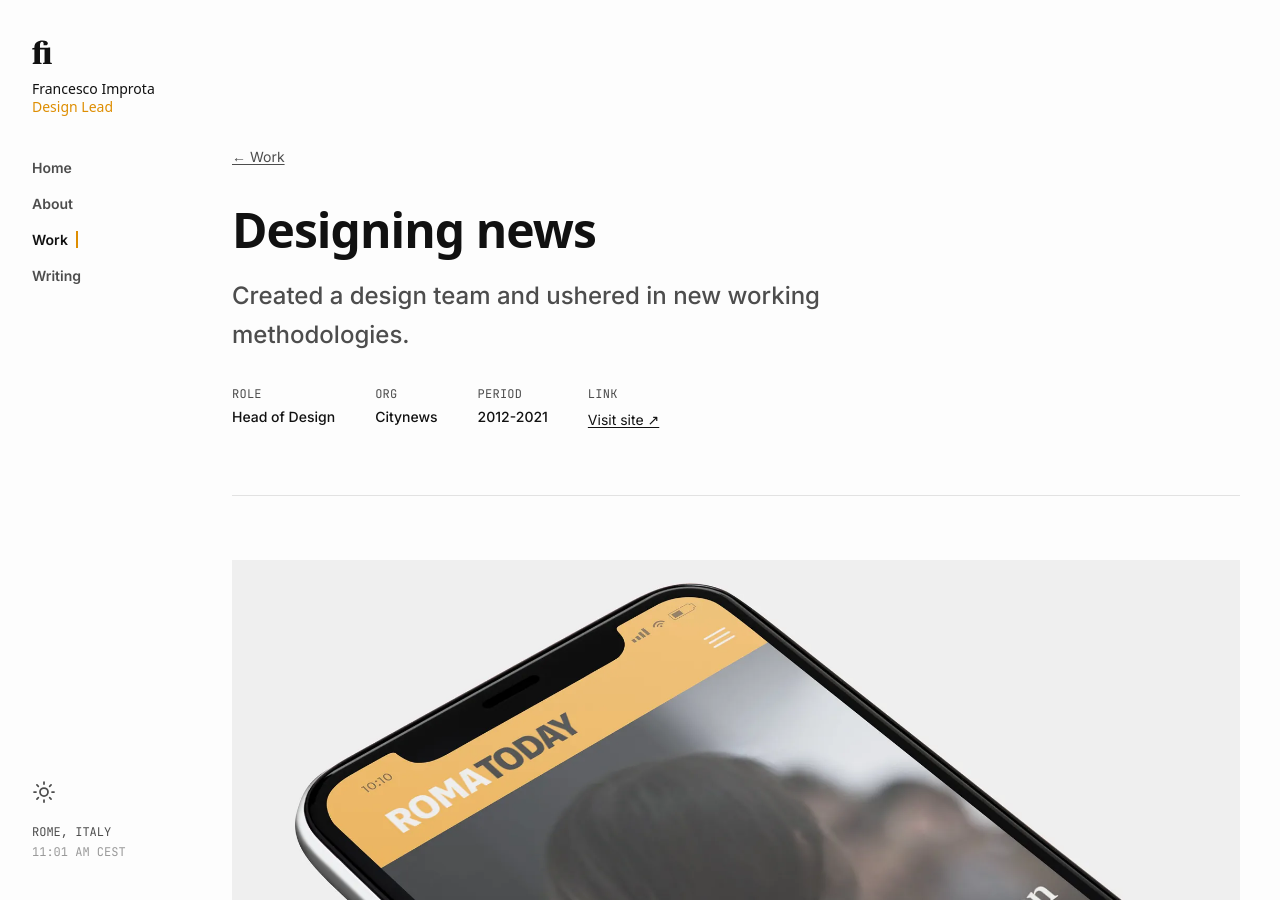
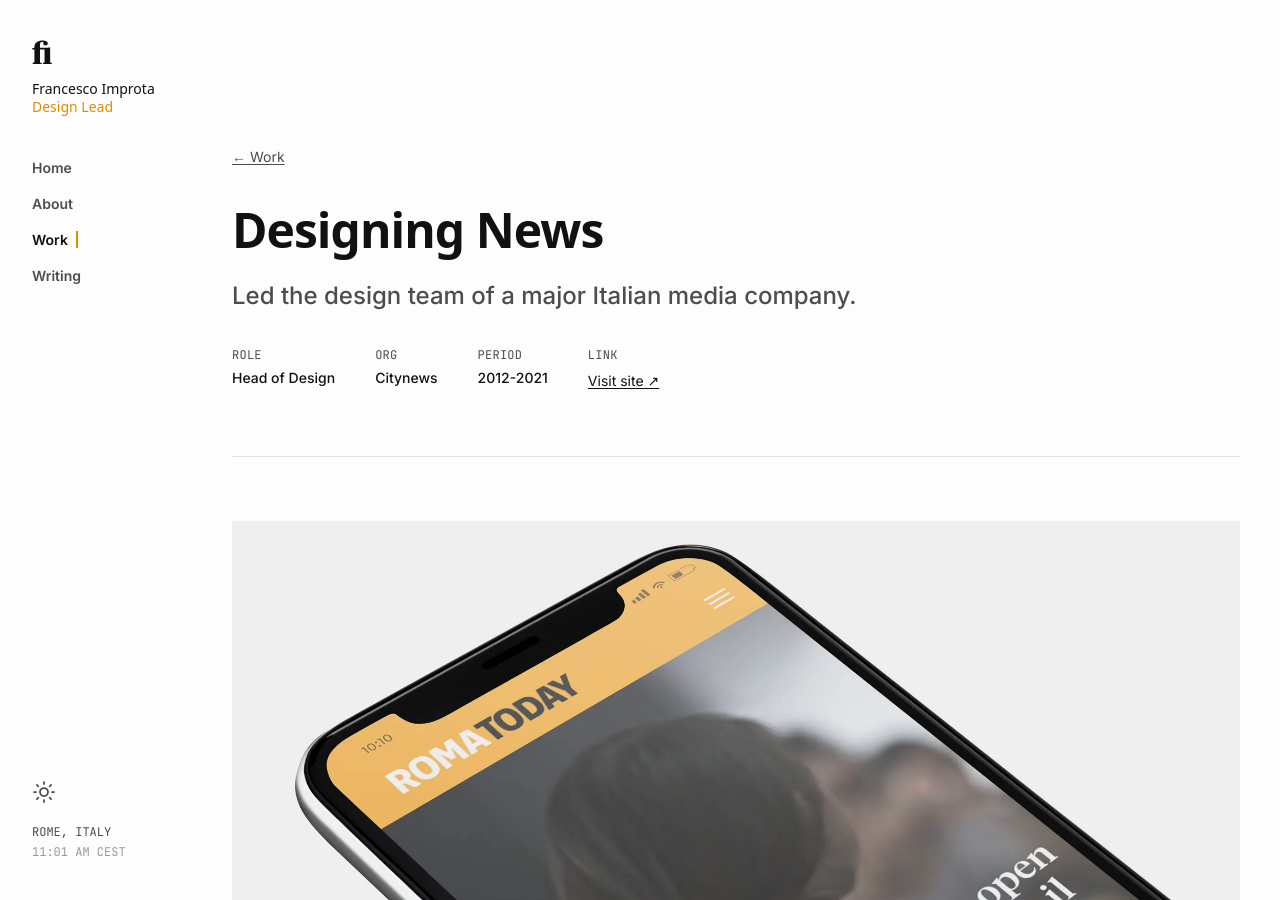
Before and after one commit to zetareticoli/fi, a Jekyll site: the page built from _work/citynews/index.md, in a window 1280 px wide and 900 px high. Built offline with Jekyll 4.4.1, drawn with Linux system fonts in a browser that asks for light colours; some web fonts are replaced.

Commit message:
refactor: update Citynews case study title and overview for enhanced clarity; emphasize leadership role and design methodologies

```diff
--- a/_work/citynews/index.md
+++ b/_work/citynews/index.md
@@ -1,8 +1,8 @@
 ---
 layout: work
-title: Designing news
+title: Designing News
 cover: "/img/work/citynews/citynews-cover.webp"
-overview: Created a design team and ushered in new working methodologies.
+overview: Led the design team of a major Italian media company.
 order: 1
 summary: I worked at Citynews for nearly a decade. During this time, I established a design team and ushered in new working methodologies. This led to the successful launch of several projects, such as a corporate brand identity, new products, and a Design System.<br><br> In 2021, I bid farewell to Citynews after nearly ten years of committed design work. What started as a freelance opportunity blossomed into a significant chapter in my career.<br><br> This case study explores the transformative journey I embarked on at Citynews, focusing on key projects, technical constraints, personal growth, and the challenges I surmounted along the way.
 cover-alt: Screenshot of the intro video published on the Citynews website homepage
```
